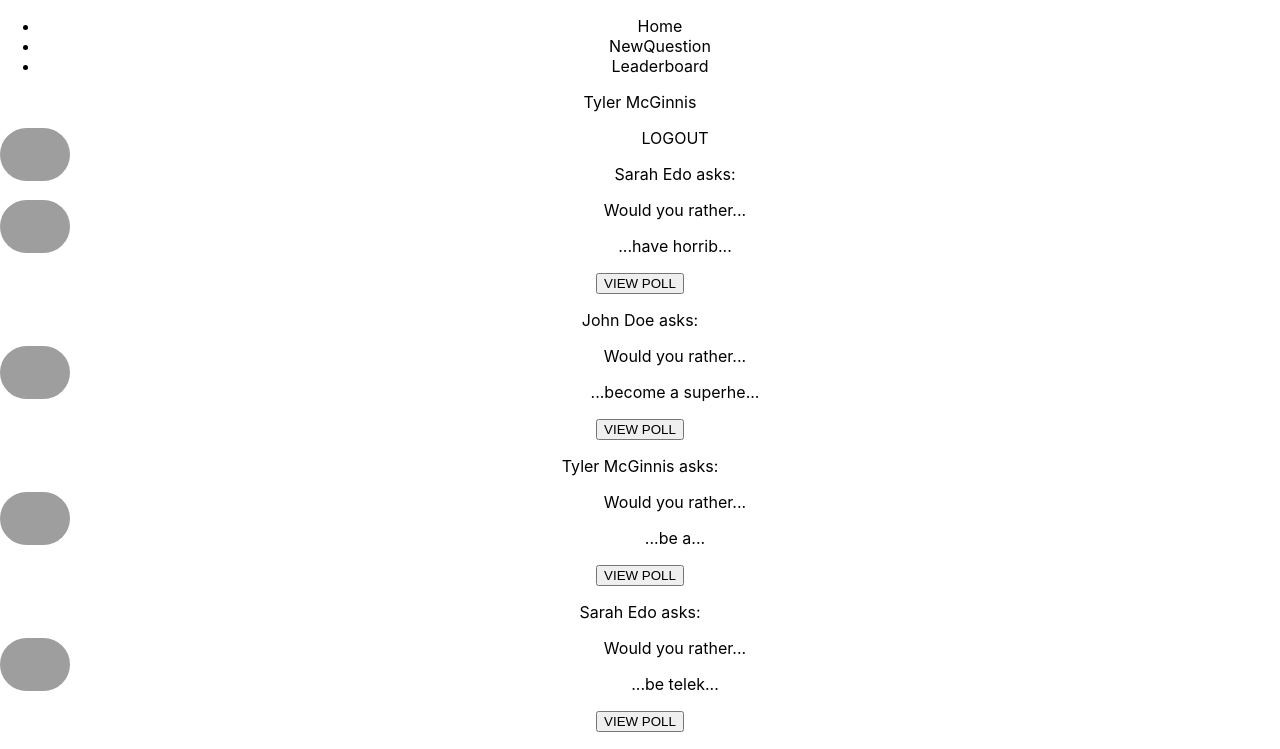
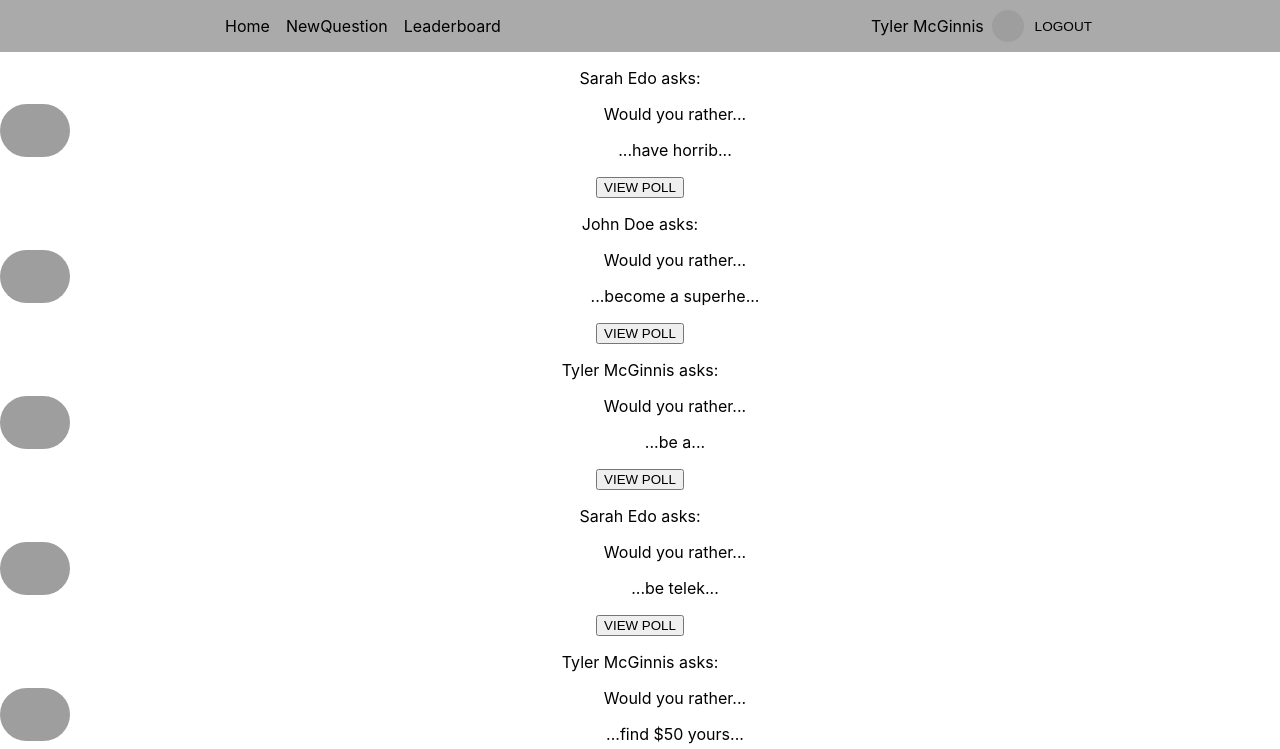
Before and after one commit to JakaPresecnik/would-you-rather, a React (Create React App) app: page /leaderboard in a window 1280 px wide. Shown: the top 749 px of the page. Built offline with nearby package versions, Linux system fonts and the light colour scheme; grey boxes are pictures that could not be loaded.

Commit message:
Logout functionality added, basic styling for navbar

```diff
--- a/package.json
+++ b/package.json
@@ -6,6 +6,7 @@
     "@testing-library/jest-dom": "^4.2.4",
     "@testing-library/react": "^9.3.2",
     "@testing-library/user-event": "^7.1.2",
+    "node-sass": "^4.14.0",
     "react": "^16.13.1",
     "react-dom": "^16.13.1",
     "react-redux": "^7.2.0",
--- a/src/components/App.js
+++ b/src/components/App.js
@@ -6,7 +6,7 @@ import Home from './Home'
 import Leaderboard from './Leaderboard'
 import NewQuestion from './NewQuestion'
 import Login from './Login'
-import '../styles/App.css';
+import '../styles/App.scss';
 
 class App extends Component {
 
--- a/src/components/Nav.js
+++ b/src/components/Nav.js
@@ -1,24 +1,34 @@
 import React, { Component } from 'react'
 import { connect } from 'react-redux'
+import { setUserId } from '../actions/authedUser'
 
 class Nav extends Component {
+  handleLogOut = (e) => {
+    e.preventDefault()
+    this.props.dispatch(setUserId(null))
+  }
+
   render() {
     const { authedUserName, authedUserAvatar } = this.props
     return(
-      <div>
       <nav>
         <ul>
           <li>Home</li>
           <li>NewQuestion</li>
           <li>Leaderboard</li>
         </ul>
-        </nav>
-        <div>
-          <p>{authedUserName}</p>
-          <img className='avatar' src={authedUserAvatar} alt= {`Avatar of ${authedUserName}`}/>
-          <p>LOGOUT</p>
+        <div className='dropdown' onClick={this.handleLogOut}>
+          <img className='dropdown-pic' src={authedUserAvatar} alt= {`Avatar of ${authedUserName}`} / >
+          <div className="dropdown-content">
+            <button>LOGOUT</button>
           </div>
         </div>
+        <div className='userboard'>
+          <p>{authedUserName}</p>
+          <img src={authedUserAvatar} alt= {`Avatar of ${authedUserName}`}/>
+          <button onClick={this.handleLogOut}>LOGOUT</button>
+        </div>
+      </nav>
     )
   }
 }
--- a/src/styles/App.css
+++ b/src/styles/App.scss
@@ -1,3 +1,5 @@
+@import './nav.scss';
+
 .App {
   text-align: center;
 }
--- /dev/null
+++ b/src/styles/nav.scss
@@ -0,0 +1,72 @@
+nav {
+  display: flex;
+  flex-wrap: wrap;
+  justify-content: space-around;
+  background-color: #aaa;
+  button {
+    background-color: inherit;
+    border: none;
+    padding: 0.5em 0.8em;
+    cursor: pointer;
+    font-size: 0.85em;
+  }
+  ul {
+    list-style-type: none;
+    li {
+      display: inline;
+      padding: 0 0.5em;
+    }
+  }
+  .dropdown {
+    margin: auto 0.5em;
+    width: 5em;
+    cursor: pointer;
+
+    img {
+      width: 2em;
+      height: 2em;
+      border-radius: 1.5em;
+      margin: auto;
+    }
+
+    .dropdown-content {
+      background-color: #aaa;
+      display: none;
+      height: auto;
+      padding: 0 0.8em;
+      position: absolute;
+      top: 3em;
+    }
+    &:hover .dropdown-content {
+      display: block;
+    }
+  }
+
+  .userboard {
+    p {
+      padding: 0 0.5em;
+    }
+
+    img {
+      margin: auto;
+      padding: 0;
+      width: 2em;
+      height: 2em;
+      border-radius: 1.5em;
+    }
+  }
+}
+
+@media only screen and (min-width: 630px){
+  .dropdown {
+    display: none;
+  }
+  .userboard {
+    display: flex;
+  }
+}
+@media only screen and (max-width: 629px){
+  .userboard {
+    display: none;
+  }
+}
```
Also changed, not shown: 1 other file (tests, documents, lock files or other folders). Lines whose indentation alone changed are shown as unchanged.
